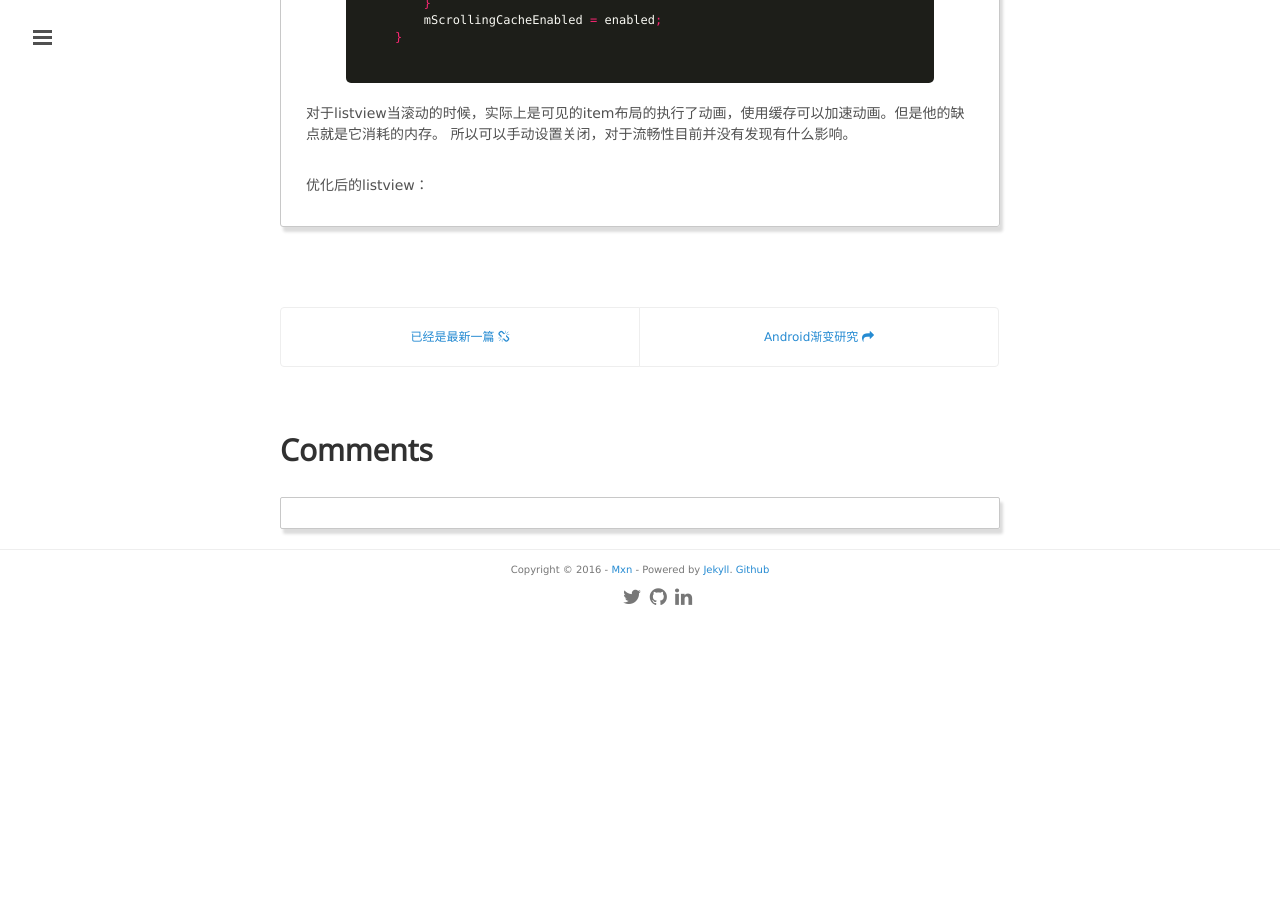
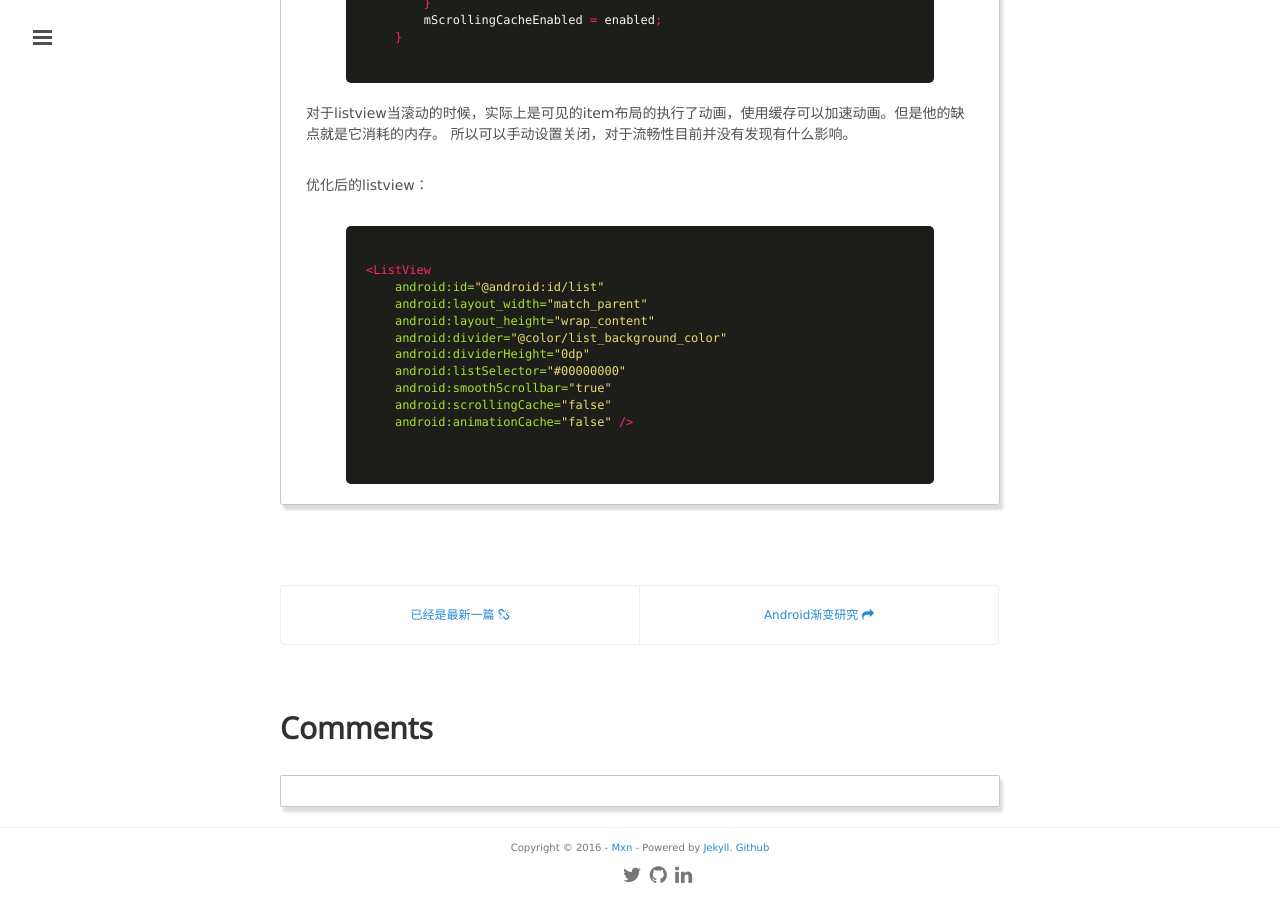
Before and after one commit to mxn21/mxn21.github.io, a Jekyll site: the page built from _posts/2016-1-5-DrawingCache解析.md, in a window 1280 px wide and 900 px high, scrolled down 7706 px. Built offline with Jekyll 4.4.1, drawn with Linux system fonts in a browser that asks for light colours; Markdown is read by kramdown in place of the engine named in the settings; comment, search, counter and statistics services are not loaded; before the commit the page ends 8328 px from its top, so only the background shows below that.

Commit message:
32234234

```diff
--- a/_posts/2016-1-5-DrawingCache解析.md
+++ b/_posts/2016-1-5-DrawingCache解析.md
@@ -331,3 +331,17 @@
 所以可以手动设置关闭，对于流畅性目前并没有发现有什么影响。
 
 优化后的listview：
+
+      {% highlight xml  %}
+<ListView
+    android:id="@android:id/list"
+    android:layout_width="match_parent"
+    android:layout_height="wrap_content"
+    android:divider="@color/list_background_color"
+    android:dividerHeight="0dp"
+    android:listSelector="#00000000"
+    android:smoothScrollbar="true"
+    android:scrollingCache="false"
+    android:animationCache="false" />
+
+   {% endhighlight %}
```
